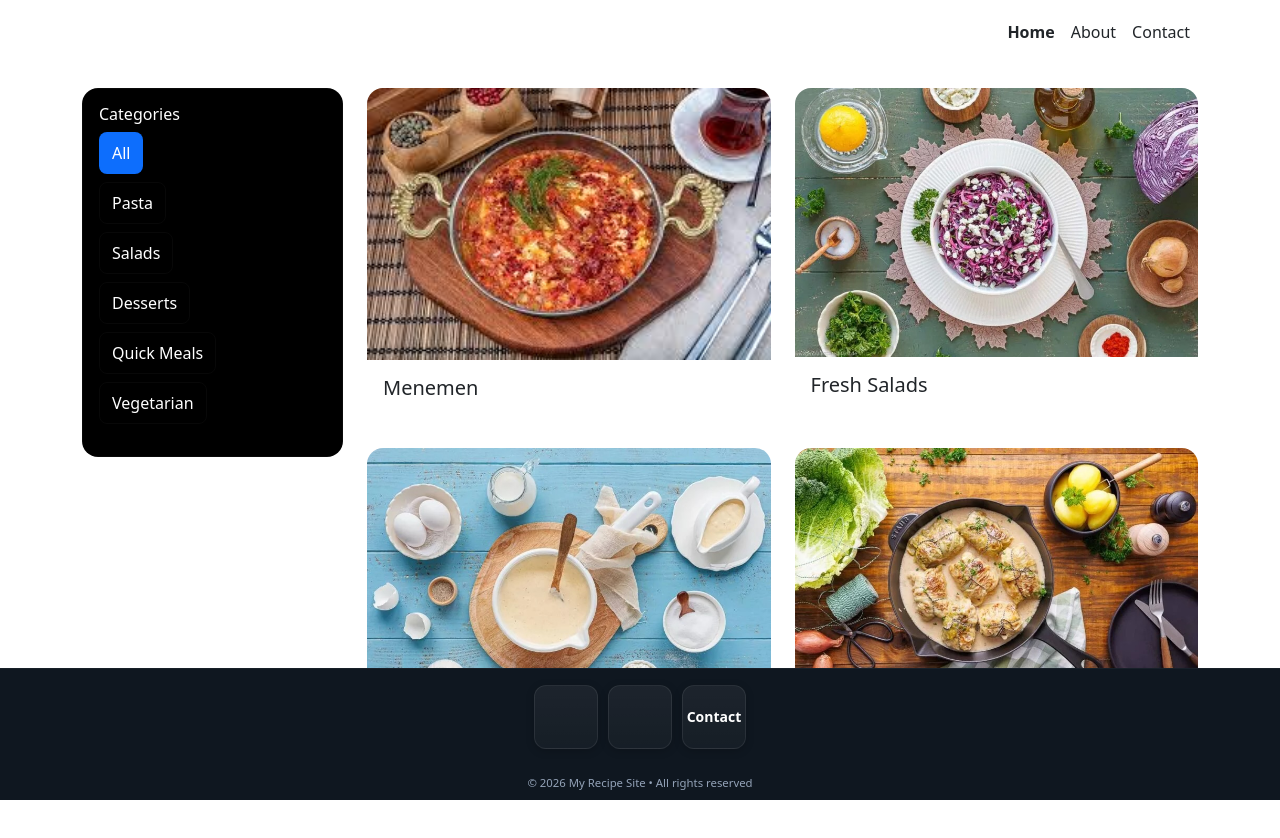
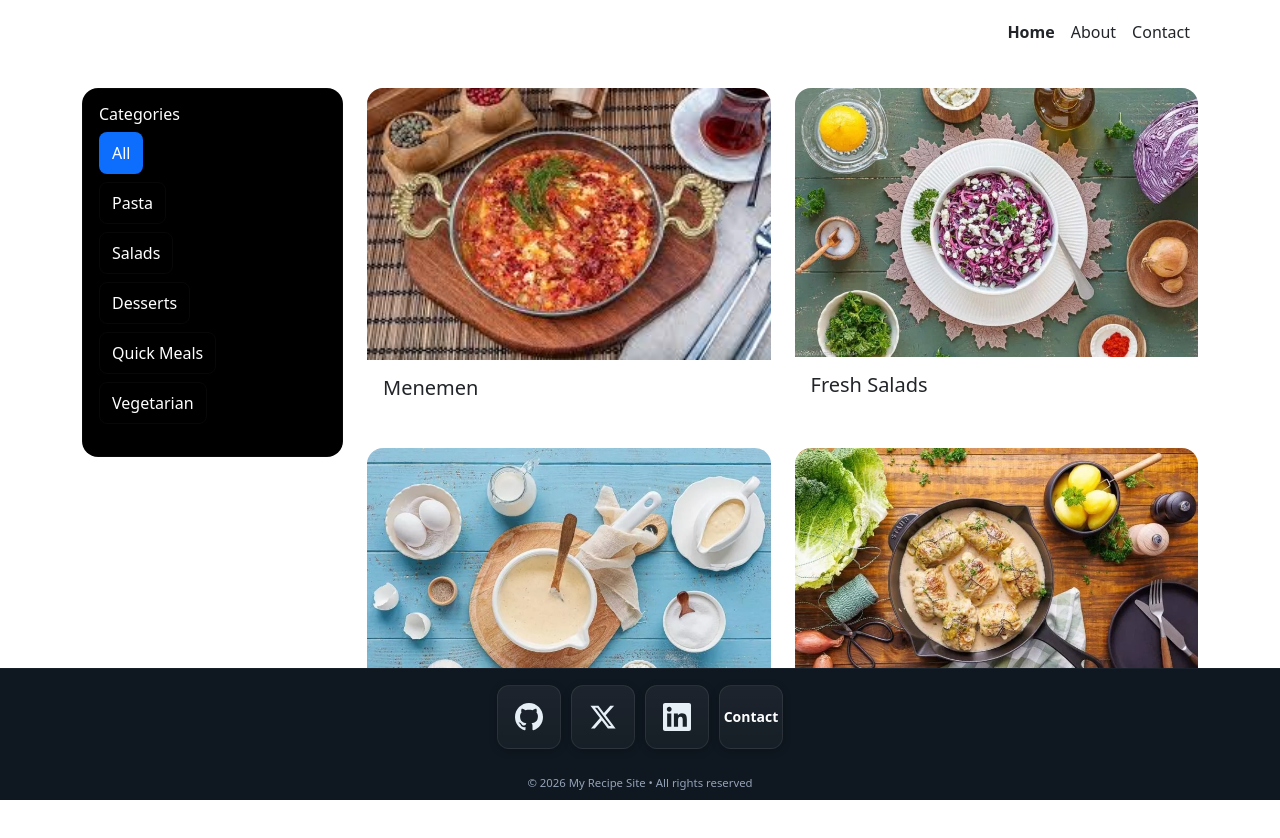
Before and after one commit to cengizdonegel-lang/recipe-site, a plain HTML site: page index.html in a window 1280 px wide. Drawn offline with Linux system fonts and the light colour scheme.

Commit message:
Add social media icons (GitHub, Twitter, LinkedIn) to footer

```diff
--- a/components/footer/footer.html
+++ b/components/footer/footer.html
@@ -14,12 +14,22 @@
   <div class="footer-inner" style="width:100%; padding:16px 24px; box-sizing:border-box;">
     <div class="footer-right">
       <div class="logo-grid" aria-label="Social and quick links">
-        <a class="logo-block" href="#" aria-label="GitHub" title="GitHub">
-          <!-- SVG -->
+        <a class="logo-block" href="https://github.com" target="_blank" rel="noopener noreferrer" aria-label="GitHub" title="GitHub">
+          <svg xmlns="http://www.w3.org/2000/svg" viewBox="0 0 24 24" fill="currentColor">
+            <path d="M12 0c-6.626 0-12 5.373-12 12 0 5.302 3.438 9.8 8.207 11.387.599.111.793-.261.793-.577v-2.234c-3.338.726-4.033-1.416-4.033-1.416-.546-1.387-1.333-1.756-1.333-1.756-1.089-.745.083-.729.083-.729 1.205.084 1.839 1.237 1.839 1.237 1.07 1.834 2.807 1.304 3.492.997.107-.775.418-1.305.762-1.604-2.665-.305-5.467-1.334-5.467-5.931 0-1.311.469-2.381 1.236-3.221-.124-.303-.535-1.524.117-3.176 0 0 1.008-.322 3.301 1.23.957-.266 1.983-.399 3.003-.404 1.02.005 2.047.138 3.006.404 2.291-1.552 3.297-1.23 3.297-1.23.653 1.653.242 2.874.118 3.176.77.84 1.235 1.911 1.235 3.221 0 4.609-2.807 5.624-5.479 5.921.43.372.823 1.102.823 2.222v3.293c0 .319.192.694.801.576 4.765-1.589 8.199-6.086 8.199-11.386 0-6.627-5.373-12-12-12z"/>
+          </svg>
         </a>
 
-        <a class="logo-block" href="#" aria-label="Twitter" title="Twitter">
-          <!-- SVG -->
+        <a class="logo-block" href="https://twitter.com" target="_blank" rel="noopener noreferrer" aria-label="Twitter" title="Twitter">
+          <svg xmlns="http://www.w3.org/2000/svg" viewBox="0 0 24 24" fill="currentColor">
+            <path d="M18.244 2.25h3.308l-7.227 8.26 8.502 11.24H16.17l-5.214-6.817L4.99 21.75H1.68l7.73-8.835L1.254 2.25H8.08l4.713 6.231zm-1.161 17.52h1.833L7.084 4.126H5.117z"/>
+          </svg>
+        </a>
+
+        <a class="logo-block" href="https://linkedin.com" target="_blank" rel="noopener noreferrer" aria-label="LinkedIn" title="LinkedIn">
+          <svg xmlns="http://www.w3.org/2000/svg" viewBox="0 0 24 24" fill="currentColor">
+            <path d="M20.447 20.452h-3.554v-5.569c0-1.328-.027-3.037-1.852-3.037-1.853 0-2.136 1.445-2.136 2.939v5.667H9.351V9h3.414v1.561h.046c.477-.9 1.637-1.85 3.37-1.85 3.601 0 4.267 2.37 4.267 5.455v6.286zM5.337 7.433c-1.144 0-2.063-.926-2.063-2.065 0-1.138.92-2.063 2.063-2.063 1.14 0 2.064.925 2.064 2.063 0 1.139-.925 2.065-2.064 2.065zm1.782 13.019H3.555V9h3.564v11.452zM22.225 0H1.771C.792 0 0 .774 0 1.729v20.542C0 23.227.792 24 1.771 24h20.451C23.2 24 24 23.227 24 22.271V1.729C24 .774 23.2 0 22.222 0h.003z"/>
+          </svg>
         </a>
 
         <a class="logo-block" href="/pages/contact/index.html" aria-label="Contact" title="Contact">
```
